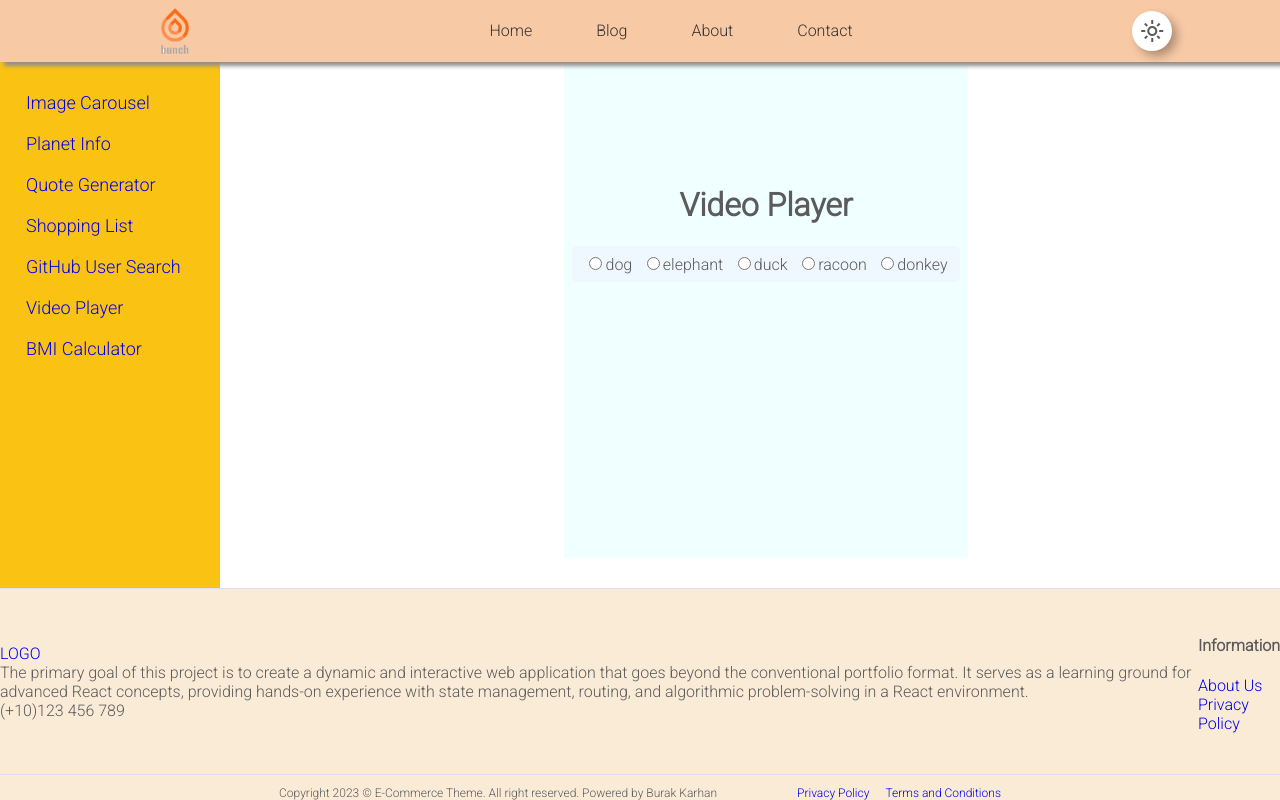
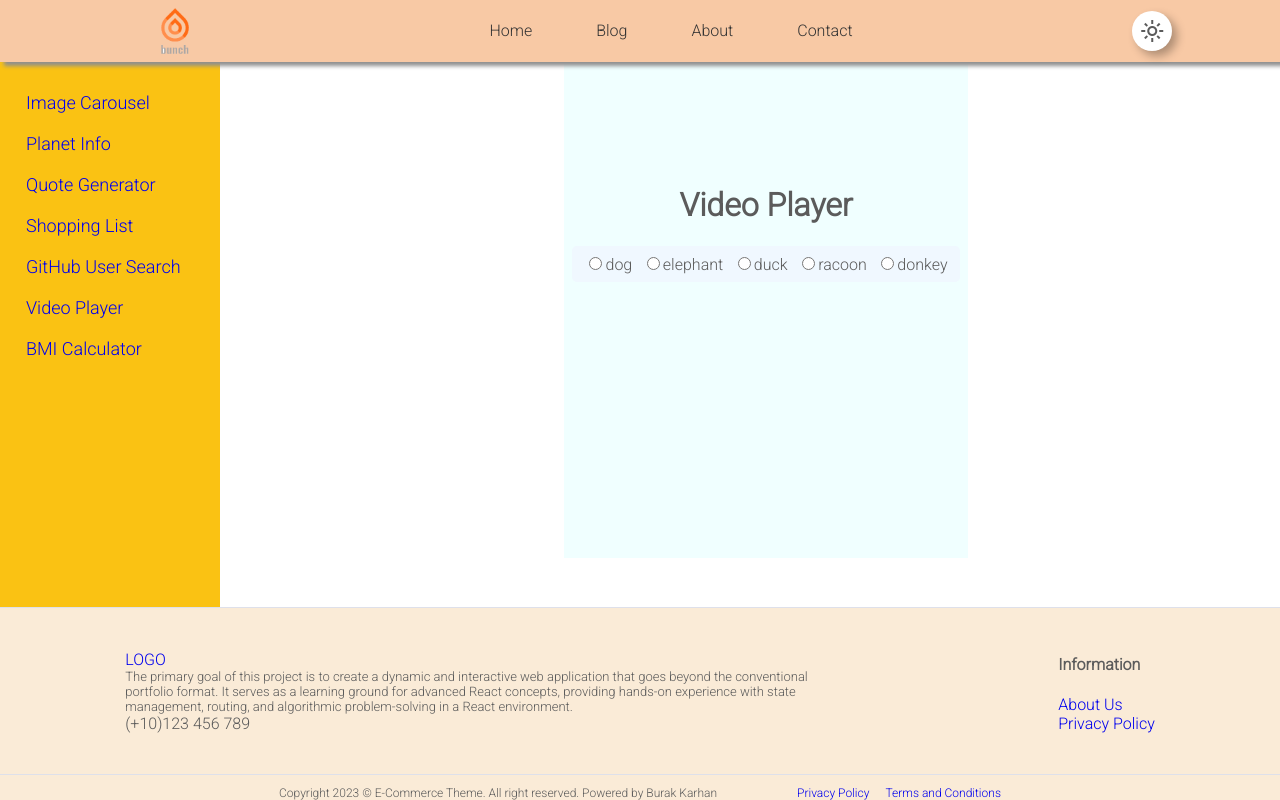
Before and after one commit to kobrak1/bunch-of-apps, a React (Vite) app: page /video-player in a window 1280 px wide. Shown: the top 800 px of the page. Built offline with nearby package versions, Linux system fonts and the light colour scheme.

Commit message:
update: Sideba.jsx is removed from unnecessary p tags

```diff
--- a/src/components/Apps/VideoPlayer/VideoPlayer.jsx
+++ b/src/components/Apps/VideoPlayer/VideoPlayer.jsx
@@ -10,7 +10,7 @@ const VideoPlayer = () => {
     dog: "Ynlbj6fDzSc",
     elephant: "8sSVszVR8uE",
     duck: "JDN0JjQKaHI",
-    racoon: "M36e52Q5ghQ",
+    racoon: "https://www.youtube.com/watch?v=QHrIruS0WzM",
     donkey: "MIQKlHSD89E",
   };
 
--- a/src/components/Footer/Footer.jsx
+++ b/src/components/Footer/Footer.jsx
@@ -11,9 +11,9 @@ const Footer = () => {
             </div>
             <div className="footer desc">
               The primary goal of this project is to create a dynamic and
-              interactive web application that goes beyond the conventional
+              interactive web application that goes beyond the conventional <br />
               portfolio format. It serves as a learning ground for advanced
-              React concepts, providing hands-on experience with state
+              React concepts, providing hands-on experience with state <br />
               management, routing, and algorithmic problem-solving in a React
               environment.
             </div>
--- a/src/components/Footer/Footer.scss
+++ b/src/components/Footer/Footer.scss
@@ -15,6 +15,9 @@ footer {
 		padding: 25px 0;
 		border-bottom: 1px solid #dee0ea;
 		border-top: 1px solid #dee0ea;
+		.footer.desc {
+			font-size: small;
+		}
 		.widget-nav-menu {
 			ul {
 				padding: 0;
```
